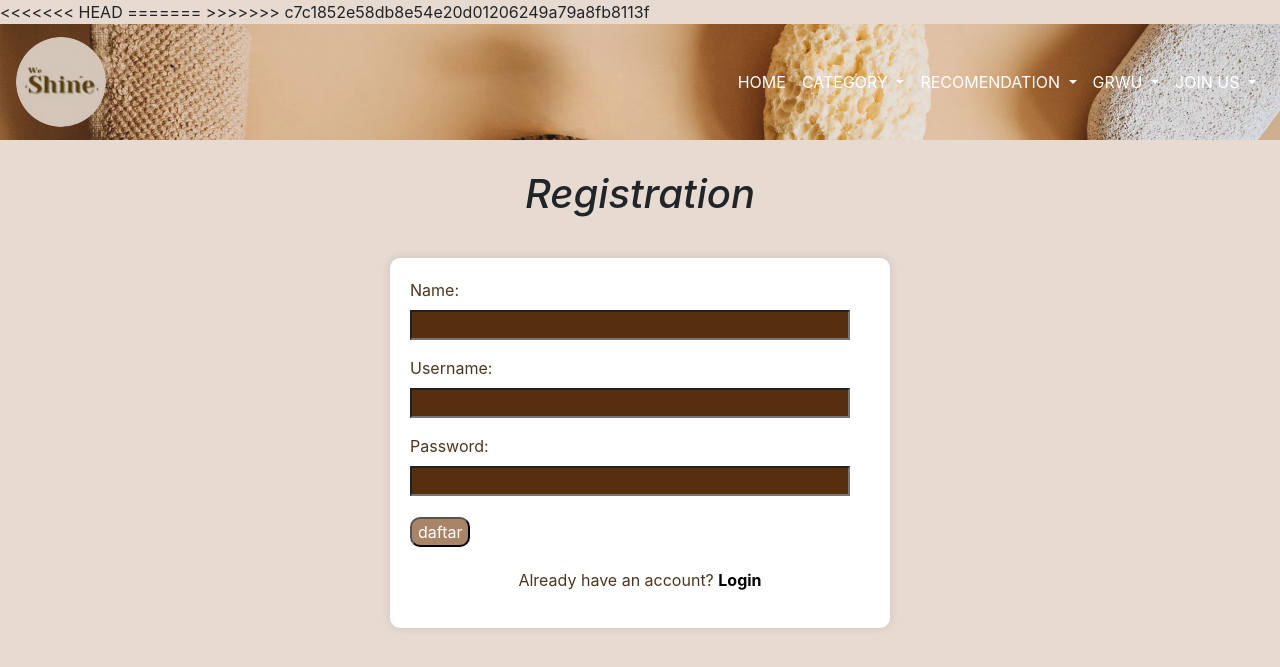
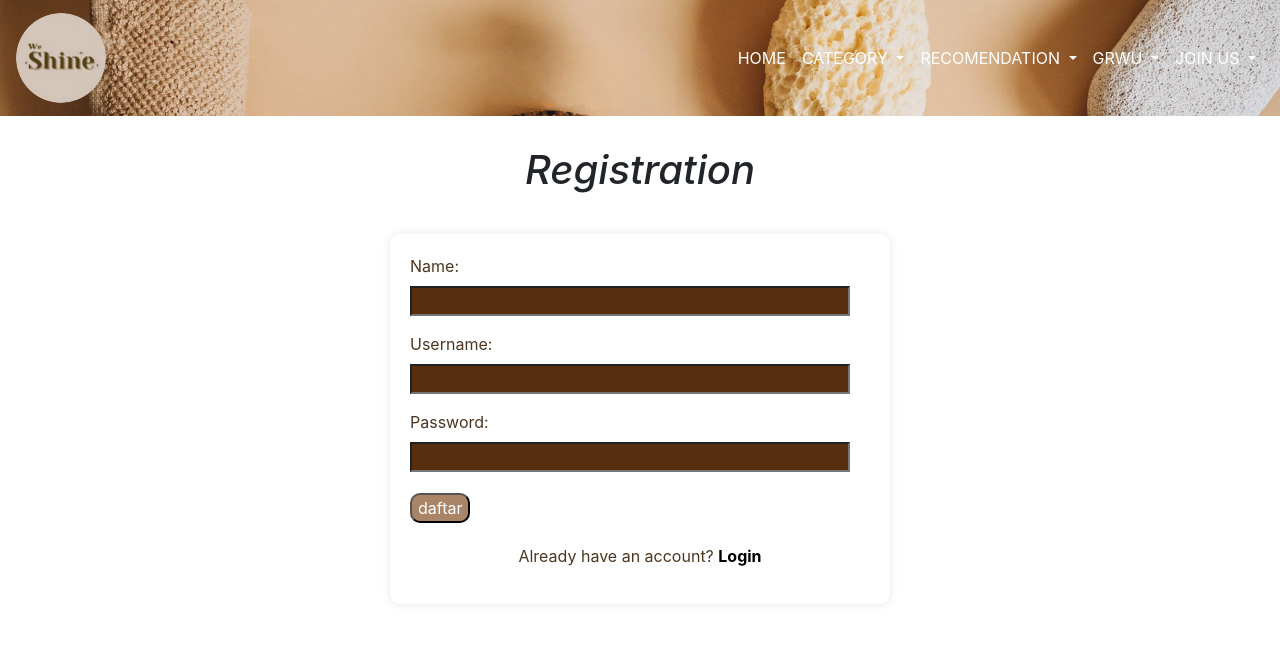
Before and after one commit to alyazahs/ProjectUAS2, a PHP site: page /signup.html in a window 1280 px wide. Shown: the top 667 px of the page. Run offline with PHP 8.4, Linux system fonts and the light colour scheme.

Commit message:
JOIN US LAGI

```diff
--- a/login.php
+++ b/login.php
@@ -2,12 +2,12 @@
 require 'config.php';
 
 if ($_SERVER["REQUEST_METHOD"] == "POST") {
-    // Check if username and password are set in POST request
+
     if (isset($_POST["username"]) && isset($_POST["password"])) {
         $username = $_POST["username"];
         $password = $_POST["password"];
 
-        // Use prepared statements to avoid SQL injection
+
         $stmt = $conn->prepare("SELECT * FROM pengguna WHERE username = ? AND password = ?");
         $stmt->bind_param("ss", $username, $password);
 
--- a/proses_signup.php
+++ b/proses_signup.php
@@ -2,17 +2,13 @@
 include("config.php");
 
 if(isset($_POST['daftar'])){
-    // Pastikan atribut name pada formulir HTML sesuai
+
     $name = isset($_POST['name']) ? $_POST['name'] : '';
     $username = isset($_POST['username']) ? $_POST['username'] : '';
     $password = isset($_POST['password']) ? $_POST['password'] : '';
 
-    // Lakukan validasi data masukan jika diperlukan
-
     $sql = "INSERT INTO pengguna (name, username, password)
             VALUES ('$name', '$username', '$password')";
-
-    // Periksa apakah koneksi basis data berhasil
 
     if ($conn) {
         $query = mysqli_query($conn, $sql);
--- a/signup.html
+++ b/signup.html
@@ -4,11 +4,7 @@
     <title>Form WE SHINE</title>
   <link href="https://stackpath.bootstrapcdn.com/bootstrap/4.5.2/css/bootstrap.min.css" rel="stylesheet">
 </head>
-<<<<<<< HEAD
-=======
-<body style="background-image: url(img/bg2.png);">
->>>>>>> c7c1852e58db8e54e20d01206249a79a8fb8113f
-    <nav class="navbar navbar-expand-lg navbar-light" style="background-image: url('img/bottle.png');">
+  <nav class="navbar navbar-expand-lg navbar-light" style="background-image: url('img/bottle.png');">
         <a class="navbar-brand" href="#">
             <img src="img/logo.png" class="align-center rounded-circle" style="height: 90px; width: 90px;">
         </a>
```
